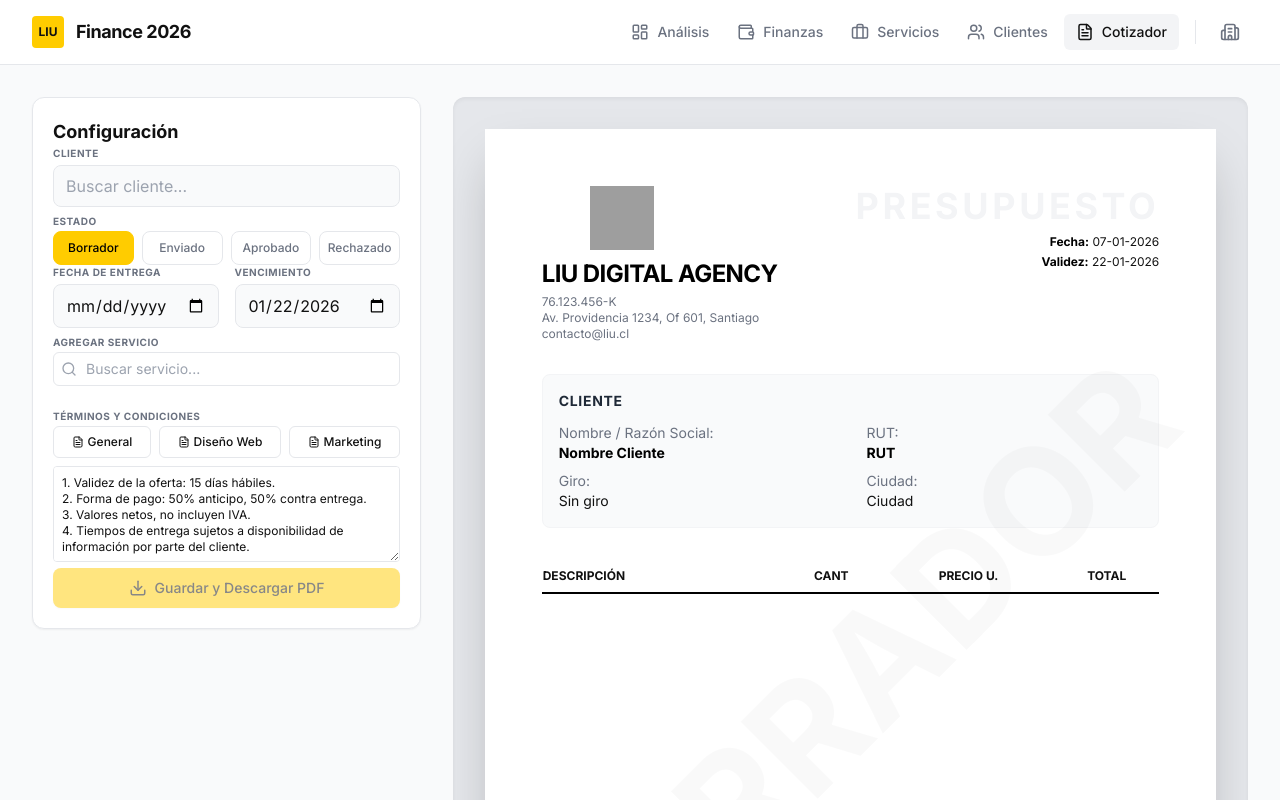
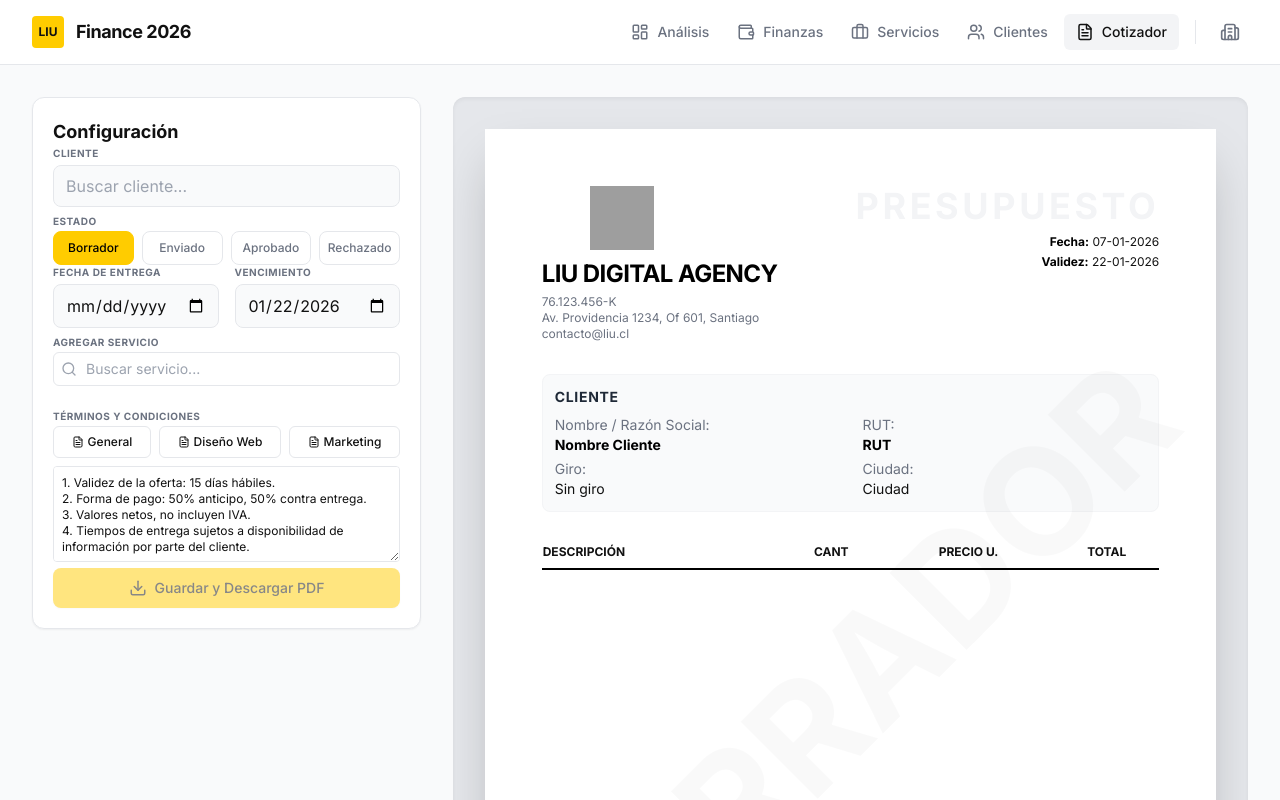
Before and after one commit to javiermalaquita9-svg/liu-finance-2026, a React (Vite) app: page /quotes in a window 1280 px wide. Shown: the top 800 px of the page. Built offline with nearby package versions, Linux system fonts and the light colour scheme; grey boxes are pictures that could not be loaded.

Commit message:
reduccion de espacio previsualizacion

```diff
--- a/src/components/modules/Quotes.tsx
+++ b/src/components/modules/Quotes.tsx
@@ -310,9 +310,9 @@ export const QuotesModule: React.FC = () => {
           </div>
 
           {/* Client Info */}
-          <div className="mb-8 p-4 rounded-lg border bg-gray-50 border-gray-100">
-            <h3 className="text-sm font-bold text-gray-800 mb-3 uppercase tracking-wider">Cliente</h3>
-            <div className="grid grid-cols-2 gap-x-8 gap-y-2 text-sm">
+          <div className="mb-6 p-3 rounded-lg border bg-gray-50 border-gray-100">
+            <h3 className="text-sm font-bold text-gray-800 mb-2 uppercase tracking-wider">Cliente</h3>
+            <div className="grid grid-cols-2 gap-x-6 gap-y-1 text-sm">
               <div>
                 <p className="text-gray-500">Nombre / Razón Social:</p>
                 <p className="font-bold text-black">{selectedClient?.name || 'Nombre Cliente'}</p>
@@ -353,7 +353,7 @@ export const QuotesModule: React.FC = () => {
               <tbody className="divide-y divide-gray-100">
                 {items.map((item) => (
                   <tr key={item.id} className="group">
-                    <td className="py-4 pr-4 align-top">
+                    <td className="py-2 pr-4 align-top">
                       <Input
                         theme="paper"
                         value={item.name}
@@ -368,7 +368,7 @@ export const QuotesModule: React.FC = () => {
                         dangerouslySetInnerHTML={{ __html: item.description || '' }}
                       />
                     </td>
-                    <td className="py-4 text-center align-top pt-5">
+                    <td className="py-2 text-center align-top">
                        <input
                         type="number"
                         min="1"
@@ -377,13 +377,13 @@ export const QuotesModule: React.FC = () => {
                         onChange={(e) => updateItem(item.id, 'quantity', parseInt(e.target.value))}
                       />
                     </td>
-                    <td className="py-4 text-right align-top pt-5 font-mono text-gray-600">
+                    <td className="py-2 text-right align-top font-mono text-gray-600">
                       {formatCurrency(item.price)}
                     </td>
-                    <td className="py-4 text-right align-top pt-5 font-bold font-mono">
+                    <td className="py-2 text-right align-top font-bold font-mono">
                       {formatCurrency(item.price * item.quantity)}
                     </td>
-                    <td className="py-4 text-center align-top pt-5 opacity-0 group-hover:opacity-100 transition-opacity">
+                    <td className="py-2 text-center align-top opacity-0 group-hover:opacity-100 transition-opacity">
                       <button onClick={() => removeItem(item.id)} className="text-red-400 hover:text-red-600">
                         <Trash2 size={14} />
                       </button>
```
